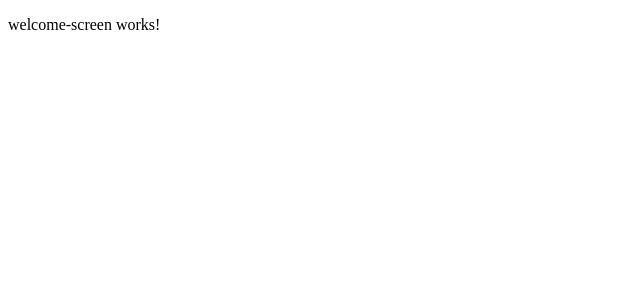
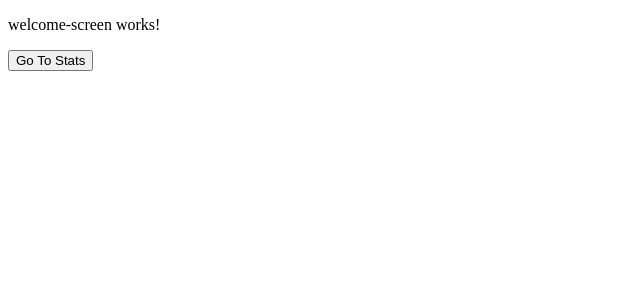
Before and after one commit to 2021-spring-afe-mowe/tca-checkers, an Angular app: page /welcome in a window 1280 px wide. Shown: the top 300 px of the page, without its empty margins (0-640 px from the left). Built offline with nearby package versions, Linux system fonts and the light colour scheme.

Commit message:
Test Routing Works

```diff
--- a/src/app/welcome-screen/welcome-screen.component.html
+++ b/src/app/welcome-screen/welcome-screen.component.html
@@ -1 +1,7 @@
 <p>welcome-screen works!</p>
+
+<button
+    routerLink="/stats"
+>
+    Go To Stats
+</button>
```
